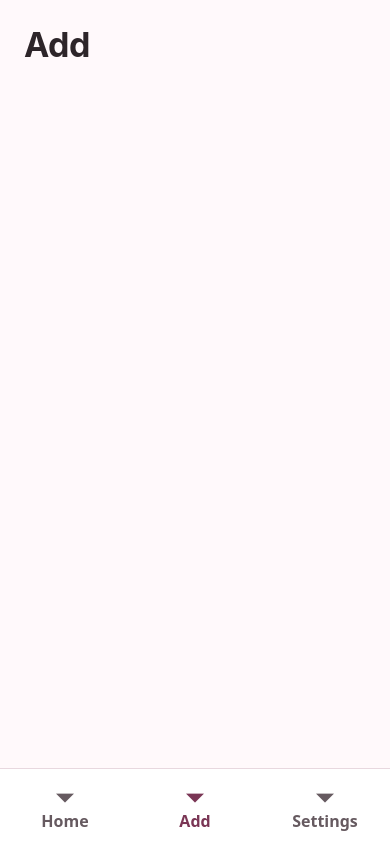
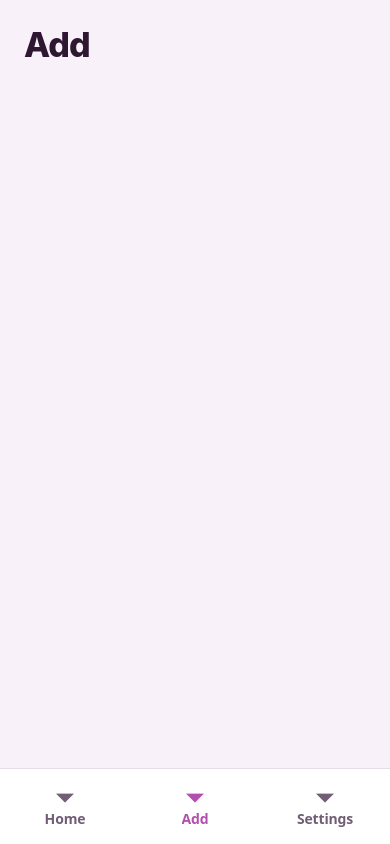
Before and after one commit to iamhashir/Budgetit, a React Native app: screen /Add in a window 390 px wide. Built offline with nearby package versions, Linux system fonts and the light colour scheme.

Commit message:
design: introduce purple pink glass theme

```diff
--- a/src/theme/theme.ts
+++ b/src/theme/theme.ts
@@ -2,22 +2,42 @@ import { DarkTheme, DefaultTheme, type Theme } from '@react-navigation/native';
 
 export const palette = {
   light: {
-    background: '#FFF9FB',
+    background: '#F8F1FA',
+    backgroundGradient: ['#FBF7FD', '#F7ECFA', '#FBEAF4'] as const,
     surface: '#FFFFFF',
-    text: '#2D2529',
-    mutedText: '#665A60',
-    primary: '#7A3655',
-    primarySoft: '#F5E6EC',
-    border: '#E8D8DF',
+    surfaceGlass: 'rgba(255, 255, 255, 0.72)',
+    surfaceGlassStrong: 'rgba(255, 255, 255, 0.88)',
+    text: '#2D1731',
+    mutedText: '#715D76',
+    primary: '#B34FAF',
+    secondary: '#D85C9D',
+    primarySoft: '#F1D9F2',
+    activeText: '#FFFFFF',
+    border: 'rgba(137, 76, 145, 0.20)',
+    glassBorder: 'rgba(255, 255, 255, 0.82)',
+    glowPurple: 'rgba(152, 71, 177, 0.16)',
+    glowPink: 'rgba(230, 87, 157, 0.14)',
+    bubbleGradient: ['#9F4CC7', '#D455A0'] as const,
+    bubbleHighlight: 'rgba(255, 255, 255, 0.24)',
   },
   dark: {
-    background: '#1C171A',
-    surface: '#271F23',
-    text: '#FFF7FA',
-    mutedText: '#D5C6CC',
-    primary: '#F2AFC8',
-    primarySoft: '#4B2B38',
-    border: '#4A3A41',
+    background: '#1A111C',
+    backgroundGradient: ['#171019', '#211225', '#281322'] as const,
+    surface: '#281A2A',
+    surfaceGlass: 'rgba(47, 27, 51, 0.78)',
+    surfaceGlassStrong: 'rgba(61, 33, 65, 0.90)',
+    text: '#FFF8FF',
+    mutedText: '#D0BCD3',
+    primary: '#D66BD0',
+    secondary: '#EE72AC',
+    primarySoft: '#512C55',
+    activeText: '#FFFFFF',
+    border: 'rgba(224, 134, 211, 0.18)',
+    glassBorder: 'rgba(255, 220, 249, 0.18)',
+    glowPurple: 'rgba(159, 73, 196, 0.24)',
+    glowPink: 'rgba(230, 77, 150, 0.18)',
+    bubbleGradient: ['#A64FD1', '#E15B9F'] as const,
+    bubbleHighlight: 'rgba(255, 255, 255, 0.20)',
   },
 } as const;
 
@@ -28,11 +48,13 @@ export const spacing = {
   lg: 24,
   xl: 32,
   xxl: 40,
+  xxxl: 56,
 } as const;
 
 export const radii = {
   md: 16,
   lg: 24,
+  xl: 30,
   pill: 999,
 } as const;
 
@@ -40,13 +62,14 @@ export const typography = {
   screenTitle: {
     fontSize: 34,
     lineHeight: 42,
-    fontWeight: '700' as const,
-    letterSpacing: -0.5,
+    fontWeight: '800' as const,
+    letterSpacing: -0.9,
   },
   tabLabel: {
-    fontSize: 16,
-    lineHeight: 22,
-    fontWeight: '600' as const,
+    fontSize: 14,
+    lineHeight: 18,
+    fontWeight: '700' as const,
+    letterSpacing: -0.15,
   },
 } as const;
 
@@ -59,7 +82,7 @@ export const budgetLightTheme: Theme = {
     card: palette.light.surface,
     text: palette.light.text,
     border: palette.light.border,
-    notification: palette.light.primary,
+    notification: palette.light.secondary,
   },
 };
 
@@ -72,6 +95,6 @@ export const budgetDarkTheme: Theme = {
     card: palette.dark.surface,
     text: palette.dark.text,
     border: palette.dark.border,
-    notification: palette.dark.primary,
+    notification: palette.dark.secondary,
   },
 };
```
